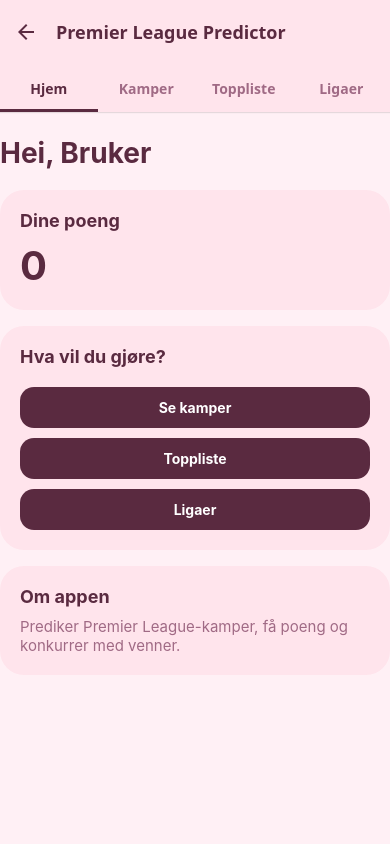
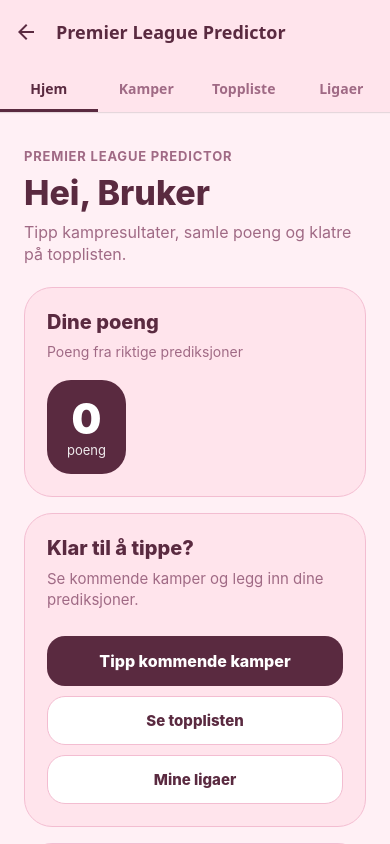
Before and after one commit to ingelinbr/IKT205Prosjekt, a React Native app: screen /Main in a window 390 px wide. Built offline with nearby package versions, Linux system fonts and the light colour scheme; no server answers.

Commit message:
Update main page design

```diff
--- a/src/screens/HomeScreen.tsx
+++ b/src/screens/HomeScreen.tsx
@@ -5,6 +5,7 @@ import {
   Text,
   StyleSheet,
   Pressable,
+  ScrollView,
 } from 'react-native';
 import { useFocusEffect } from '@react-navigation/native';
 import { supabase } from '../lib/supabase';
@@ -64,100 +65,202 @@ export default function HomeScreen({ navigation }: any) {
 
   return (
     <SafeAreaView style={styles.container}>
+      <ScrollView
+        style={styles.scroll}
+        contentContainerStyle={styles.content}
+        showsVerticalScrollIndicator={false}
+      >
+        <Text style={styles.eyebrow}>Premier League Predictor</Text>
+
         <Text style={styles.title}>Hei, {username}</Text>
 
-      <View style={styles.card}>
+        <Text style={styles.subtitle}>
+          Tipp kampresultater, samle poeng og klatre på topplisten.
+        </Text>
+
+        <View style={styles.pointsCard}>
+          <View>
             <Text style={styles.cardTitle}>Dine poeng</Text>
+            <Text style={styles.subText}>Poeng fra riktige prediksjoner</Text>
+          </View>
+
+          <View style={styles.pointsBadge}>
             <Text style={styles.bigNumber}>{points}</Text>
+            <Text style={styles.pointsLabel}>poeng</Text>
+          </View>
 
           {rank && (
-          <Text style={styles.subText}>Global plassering: #{rank}</Text>
+            <Text style={styles.rankText}>Global plassering: #{rank}</Text>
           )}
         </View>
 
         <View style={styles.card}>
-        <Text style={styles.cardTitle}>Hva vil du gjøre?</Text>
+          <Text style={styles.cardTitle}>Klar til å tippe?</Text>
+
+          <Text style={styles.text}>
+            Se kommende kamper og legg inn dine prediksjoner.
+          </Text>
 
           <Pressable
-          style={styles.button}
+            style={styles.primaryButton}
             onPress={() => navigation.navigate('MatchesTab')}
           >
-          <Text style={styles.buttonText}>Se kamper</Text>
+            <Text style={styles.primaryButtonText}>Tipp kommende kamper</Text>
           </Pressable>
 
           <Pressable
-          style={styles.button}
+            style={styles.secondaryButton}
             onPress={() => navigation.navigate('Leaderboard')}
           >
-          <Text style={styles.buttonText}>Toppliste</Text>
+            <Text style={styles.secondaryButtonText}>Se topplisten</Text>
           </Pressable>
 
           <Pressable
-          style={styles.button}
+            style={styles.secondaryButton}
             onPress={() => navigation.navigate('LeaguesTab')}
           >
-          <Text style={styles.buttonText}>Ligaer</Text>
+            <Text style={styles.secondaryButtonText}>Mine ligaer</Text>
           </Pressable>
         </View>
 
         <View style={styles.card}>
           <Text style={styles.cardTitle}>Om appen</Text>
+
           <Text style={styles.text}>
-          Prediker Premier League-kamper, få poeng og konkurrer med venner.
+            Prediker resultatet på Premier League-kamper, få poeng for riktige
+            tips og konkurrer med venner i egne ligaer.
           </Text>
         </View>
+      </ScrollView>
     </SafeAreaView>
   );
 }
 
+const colors = {
+  background: '#FFF0F5',
+  card: '#FFE4EC',
+  primary: '#5A2A40',
+  muted: '#A06A85',
+  border: '#F3BDD1',
+  white: '#FFFFFF',
+};
+
 const styles = StyleSheet.create({
   container: {
     flex: 1,
-    backgroundColor: '#FFF0F5',
+    backgroundColor: colors.background,
+  },
+  scroll: {
+    flex: 1,
+  },
+  content: {
     paddingHorizontal: 24,
-    paddingTop: 24,
+    paddingTop: 36,
+    paddingBottom: 40,
+  },
+  eyebrow: {
+    fontSize: 13,
+    fontWeight: '700',
+    color: colors.muted,
+    marginBottom: 8,
+    textTransform: 'uppercase',
+    letterSpacing: 0.8,
   },
   title: {
-    fontSize: 28,
-    fontWeight: 'bold',
-    color: '#5A2A40',
-    marginBottom: 20,
+    fontSize: 34,
+    fontWeight: '800',
+    color: colors.primary,
+    marginBottom: 8,
+  },
+  subtitle: {
+    fontSize: 16,
+    color: colors.muted,
+    lineHeight: 22,
+    marginBottom: 22,
+  },
+  pointsCard: {
+    backgroundColor: colors.card,
+    borderRadius: 28,
+    padding: 22,
+    marginBottom: 16,
+    borderWidth: 1,
+    borderColor: colors.border,
   },
   card: {
-    backgroundColor: '#FFE4EC',
-    borderRadius: 24,
-    padding: 20,
+    backgroundColor: colors.card,
+    borderRadius: 28,
+    padding: 22,
     marginBottom: 16,
+    borderWidth: 1,
+    borderColor: colors.border,
   },
   cardTitle: {
-    fontSize: 18,
-    fontWeight: 'bold',
-    color: '#5A2A40',
-    marginBottom: 10,
+    fontSize: 20,
+    fontWeight: '800',
+    color: colors.primary,
+    marginBottom: 8,
+  },
+  pointsBadge: {
+    backgroundColor: colors.primary,
+    borderRadius: 24,
+    paddingVertical: 16,
+    paddingHorizontal: 20,
+    alignItems: 'center',
+    alignSelf: 'flex-start',
+    marginTop: 18,
   },
   bigNumber: {
-    fontSize: 40,
-    fontWeight: 'bold',
-    color: '#5A2A40',
+    fontSize: 42,
+    fontWeight: '900',
+    color: colors.white,
+    lineHeight: 46,
+  },
+  pointsLabel: {
+    fontSize: 13,
+    color: colors.white,
+    opacity: 0.9,
+  },
+  rankText: {
+    fontSize: 14,
+    color: colors.muted,
+    marginTop: 14,
+    fontWeight: '600',
   },
   text: {
     fontSize: 15,
-    color: '#A06A85',
+    color: colors.muted,
+    lineHeight: 21,
+    marginBottom: 14,
   },
   subText: {
     fontSize: 14,
-    color: '#A06A85',
-    marginTop: 6,
+    color: colors.muted,
+    lineHeight: 20,
   },
-  button: {
-    backgroundColor: '#5A2A40',
-    paddingVertical: 12,
-    borderRadius: 14,
+  primaryButton: {
+    backgroundColor: colors.primary,
+    paddingVertical: 15,
+    borderRadius: 18,
+    alignItems: 'center',
+    marginTop: 12,
+  },
+  primaryButtonText: {
+    color: colors.white,
+    fontWeight: '800',
+    fontSize: 16,
+  },
+  secondaryButton: {
+    backgroundColor: colors.white,
+    paddingVertical: 14,
+    borderRadius: 18,
     alignItems: 'center',
     marginTop: 10,
+    borderWidth: 1,
+    borderColor: colors.border,
   },
-  buttonText: {
-    color: '#FFFFFF',
-    fontWeight: 'bold',
+  secondaryButtonText: {
+    color: colors.primary,
+    fontWeight: '800',
+    fontSize: 15,
   },
 });
```
Lines whose indentation alone changed are shown as unchanged.
